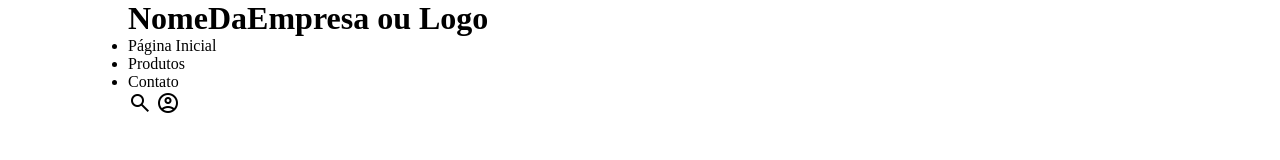
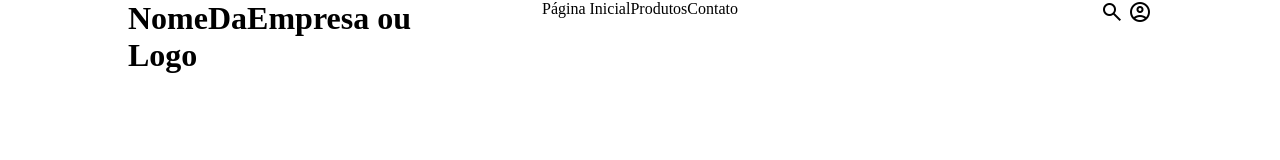
Before and after one commit to gabriellrraposo/empresa-de-hardware, a plain HTML site: page index.html in a window 1280 px wide. Drawn offline with nearby package versions, Linux system fonts and the light colour scheme.

Commit message:
Colocando display grid no header e organizando a posição dos elementos

```diff
--- a/style.css
+++ b/style.css
@@ -12,4 +12,23 @@
 
 header {
     padding: var(--padding-lateral);
+
+    display: grid;
+    grid-template-columns: 1fr 1fr 1fr;
 }
+
+header nav {
+    justify-self: center;
+}
+
+header div {
+    justify-self: end;
+}
+
+header ul {
+    display: flex;
+}
+
+header li {
+    list-style: none;
+}
```
